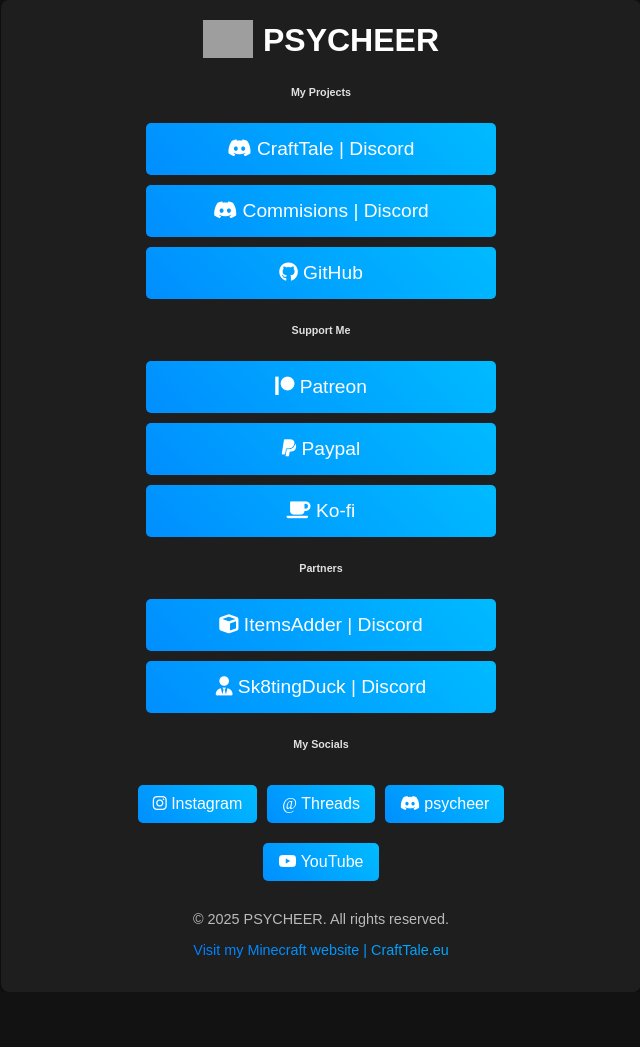
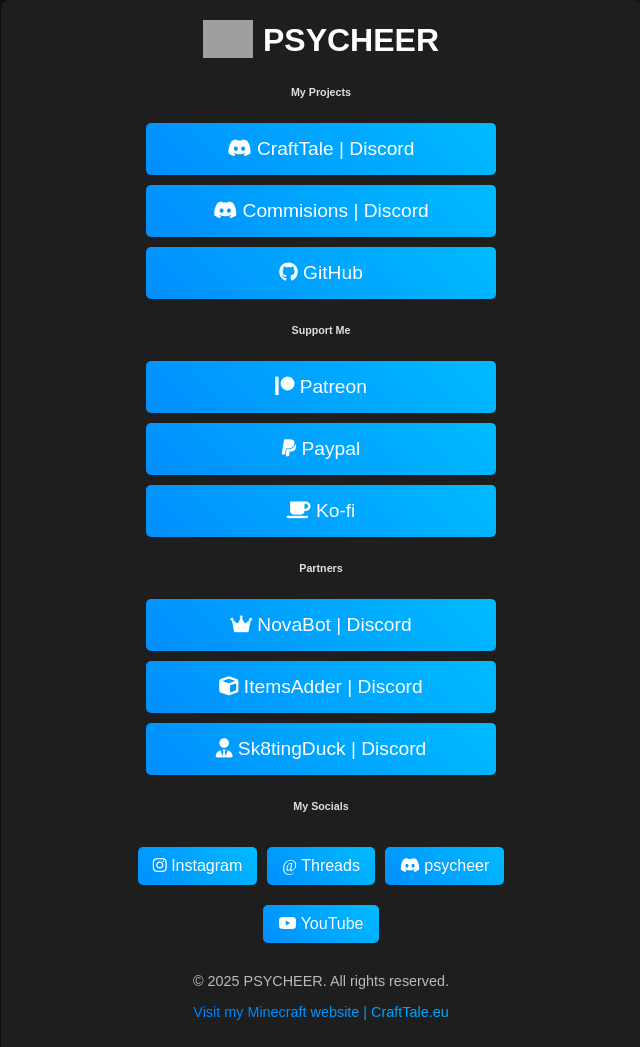
Before and after one commit to PSYCHEER/PsyBranch, a plain HTML site: page index.html in a window 1280 px wide. Shown: the whole page, without its empty margins (319-959 px from the left). Before the commit the page ends 992 px from the top, so only its background shows below. Drawn offline with Linux system fonts and the light colour scheme; grey boxes are pictures that could not be loaded.

Commit message:
Added NovaBot link

```diff
--- a/index.html
+++ b/index.html
@@ -71,20 +71,21 @@
         </div>
         <div class="category">
           <h6>Partners</h6>
-          <div class="buttons">
+          <div class="button">
+            <a href="https://discord.gg/xb3K5C6Ea2">
+              <i class="fas fa-crown"></i> NovaBot | Discord
+            </a>
+          </div>
             <div class="button">
               <a href="https://discord.gg/Zg5Z8N6GqN">
                 <i class="fas fa-cube"></i> ItemsAdder | Discord
               </a>
             </div>
-          </div>
-          <div class="buttons">
             <div class="button">
               <a href="https://discord.gg/qadseWKk4P">
                 <i class="fas fa-user-tie"></i> Sk8tingDuck | Discord
               </a>
             </div>
-          </div>
         </div>
         <div class="category">
           <h6>My Socials</h6>
```
